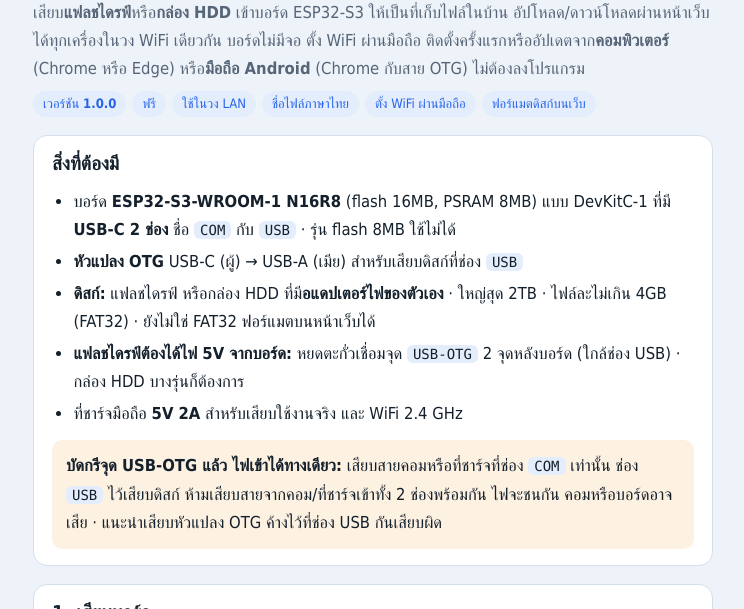
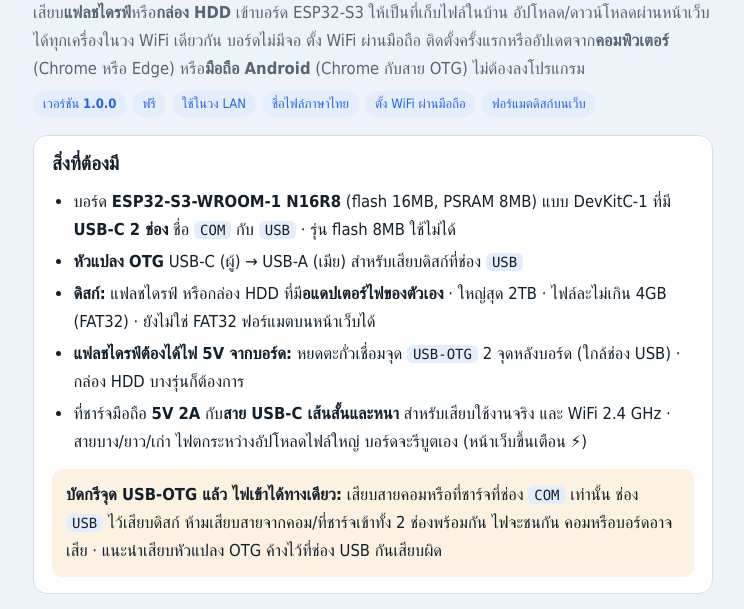
Before and after one commit to sfttech2000/s3-nas-flasher, a plain HTML site: page index.html in a window 1280 px wide. Shown: the part 112-721 px from the top of the page, without its empty margins (267-1011 px from the left). Drawn offline with Linux system fonts and the light colour scheme; a web font is replaced by a local one.

Commit message:
Ask for a short thick cable and a 5V 2A charger; changelog: 300 MB test

```diff
--- a/index.html
+++ b/index.html
@@ -90,7 +90,7 @@ footer { font-size: 13px; color: var(--muted); display: grid; gap: 4px; }
       <li><b>หัวแปลง OTG</b> USB-C (ผู้) → USB-A (เมีย) สำหรับเสียบดิสก์ที่ช่อง <code>USB</code></li>
       <li><b>ดิสก์:</b> แฟลชไดรฟ์ หรือกล่อง HDD ที่มี<b>อแดปเตอร์ไฟของตัวเอง</b> · ใหญ่สุด 2TB · ไฟล์ละไม่เกิน 4GB (FAT32) · ยังไม่ใช่ FAT32 ฟอร์แมตบนหน้าเว็บได้</li>
       <li><b>แฟลชไดรฟ์ต้องได้ไฟ 5V จากบอร์ด:</b> หยดตะกั่วเชื่อมจุด <code>USB-OTG</code> 2 จุดหลังบอร์ด (ใกล้ช่อง USB) · กล่อง HDD บางรุ่นก็ต้องการ</li>
-      <li>ที่ชาร์จมือถือ <b>5V 2A</b> สำหรับเสียบใช้งานจริง และ WiFi 2.4 GHz</li>
+      <li>ที่ชาร์จมือถือ <b>5V 2A</b> กับ<b>สาย USB-C เส้นสั้นและหนา</b> สำหรับเสียบใช้งานจริง และ WiFi 2.4 GHz · สายบาง/ยาว/เก่า ไฟตกระหว่างอัปโหลดไฟล์ใหญ่ บอร์ดจะรีบูตเอง (หน้าเว็บขึ้นเตือน ⚡)</li>
     </ul>
     <div class="box warn"><b>บัดกรีจุด USB-OTG แล้ว ไฟเข้าได้ทางเดียว:</b> เสียบสายคอมหรือที่ชาร์จที่ช่อง <code>COM</code> เท่านั้น ช่อง <code>USB</code> ไว้เสียบดิสก์ ห้ามเสียบสายจากคอม/ที่ชาร์จเข้าทั้ง 2 ช่องพร้อมกัน ไฟจะชนกัน คอมหรือบอร์ดอาจเสีย · แนะนำเสียบหัวแปลง OTG ค้างไว้ที่ช่อง USB กันเสียบผิด</div>
   </section>
```
Also changed, not shown: changelog.txt, guide.txt.
